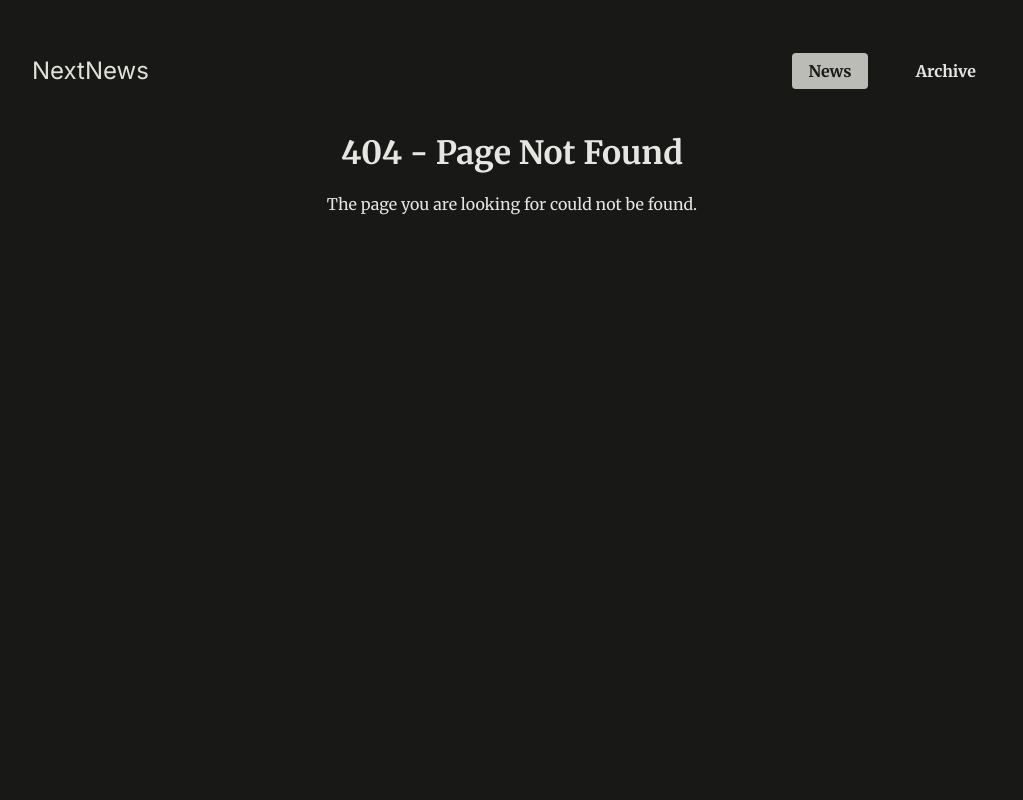
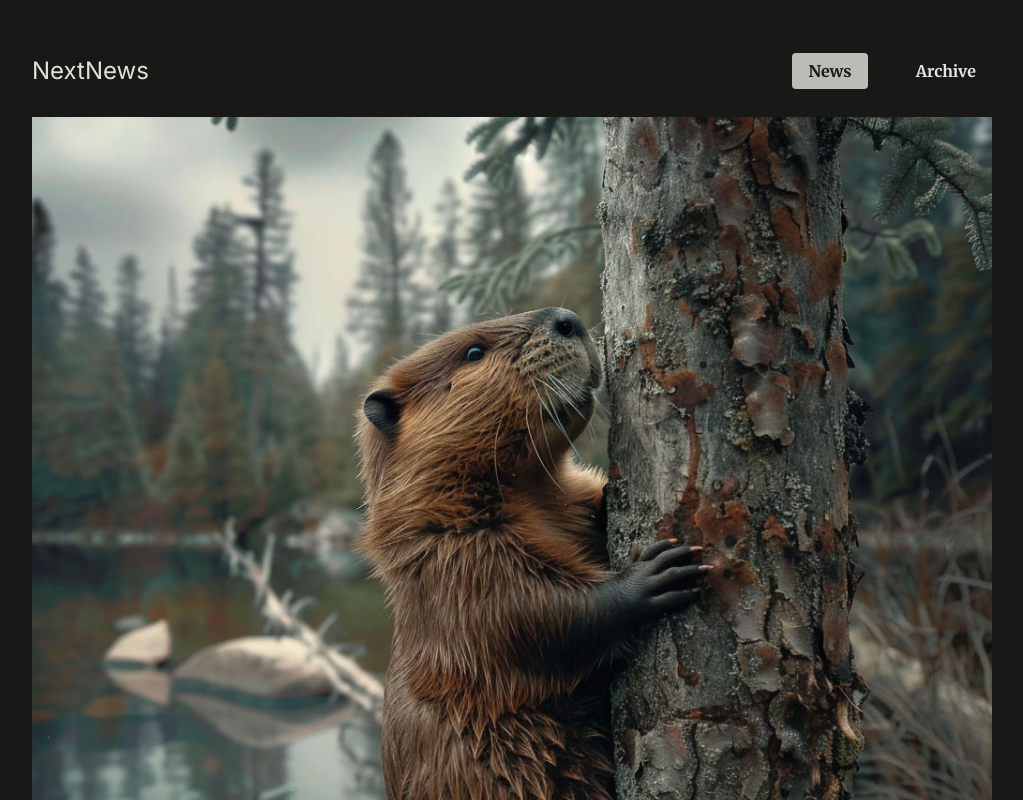
Before and after one commit to kori-fast/routing-nest, a Next.js app: page /news/beaver-plague/image in a window 1280 px wide. Before the commit this address had no page. Shown: the top 800 px of the page, without its empty margins (128-1151 px from the left). Built offline with nearby package versions, Linux system fonts and the light colour scheme.

Commit message:
Added intercepted route for image

```diff
--- a/app/globals.css
+++ b/app/globals.css
@@ -16,6 +16,10 @@ body {
 
 a {
 	text-decoration: none;
+}
+
+img {
+	max-width: 100%;
 }
 
 ul {
--- /dev/null
+++ b/app/news/[slug]/@modal/default.js
@@ -0,0 +1,3 @@
+export default function ModalDefaultPage() {
+	return null
+}
--- /dev/null
+++ b/app/news/[slug]/image/page.js
@@ -0,0 +1,18 @@
+import { DUMMY_NEWS } from '@/dummy-news'
+
+export default function NewsImagePage({ params }) {
+	const newsImage = DUMMY_NEWS.find(news => news.slug === params.slug)
+
+	if (!newsImage) {
+		notFound()
+	}
+
+	return (
+		<div className='fullscreen-image'>
+			<img
+				src={`/images/news/${newsImage.image}`}
+				alt={newsImage.title}
+			/>
+		</div>
+	)
+}
--- /dev/null
+++ b/app/news/[slug]/layout.js
@@ -0,0 +1,8 @@
+export default function NewsDetailLayout({ children, modal }) {
+	return (
+		<>
+			{modal}
+			{children}
+		</>
+	)
+}
```
Also changed, not shown: app/news/[slug]/@modal/(.)image/page.js (added, +32 -0 lines), app/news/[slug]/page.js (+6 -4 lines).
